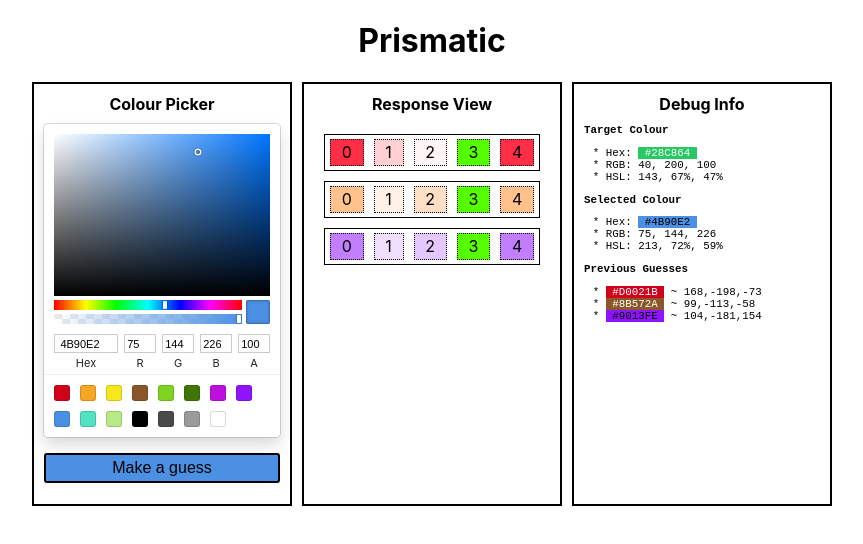
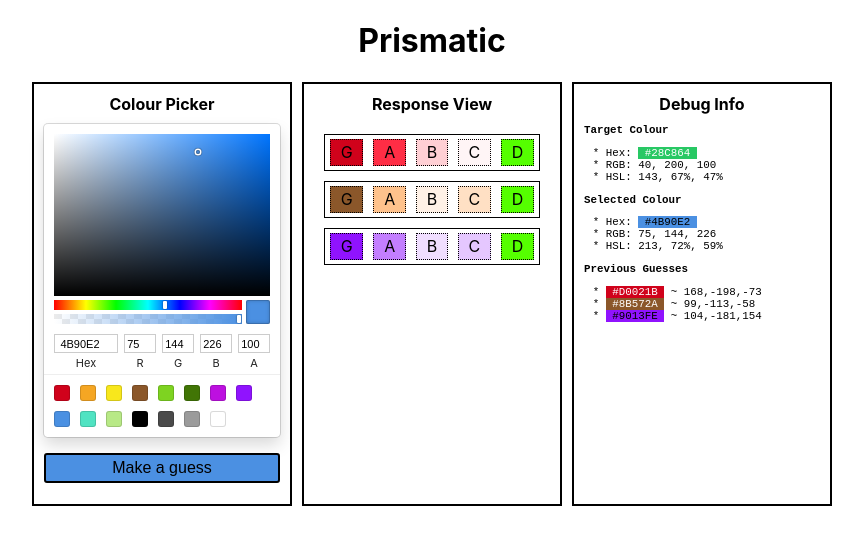
Before and after one commit to juniperab/prismatic, a React (Create React App) app: page / in a window 1280 px wide. Shown: the top 544 px of the page, without its empty margins (208-1071 px from the left). Built offline with nearby package versions, Linux system fonts and the light colour scheme.

Commit message:
Add labels to guess output

```diff
--- a/src/features/guess-display/GuessDisplay.tsx
+++ b/src/features/guess-display/GuessDisplay.tsx
@@ -38,7 +38,7 @@ const HintBox = styled.div`
   }
 `
 
-type HintColour = AnyColor | undefined
+type HintColour = {label: string, colour: AnyColor} | undefined
 
 export function GuessDisplay() {
     const { previousGuesses, target } = useAppSelector(selectColourGuesserState)
@@ -55,7 +55,13 @@ export function GuessDisplay() {
         const b = {h: hsvG.h, s: diffS, v: 100}
         const c = {h: hsvG.h, s: diffV, v: 100}
         const d = {h: 100, s: 100, v: 100}
-        return [a, b, c, d, a]
+        return [
+            {label: 'G', colour: guess},
+            {label: 'A', colour: a},
+            {label: 'B', colour: b},
+            {label: 'C', colour: c},
+            {label: 'D', colour: d},
+        ]
     }
 
     function renderGuessResult(guess: AnyColor, key?: number) {
@@ -64,14 +70,16 @@ export function GuessDisplay() {
             {
                 hints.map((hint, idx) => {
                     let hintStyle: CSSProperties = {}
+                    let hintText: string = ''
                     if (hint) {
                         hintStyle = {
-                            backgroundColor: toHex(hint)
+                            backgroundColor: toHex(hint.colour)
                         }
+                        hintText = hint.label
                     }
                     return (
                         <HintBox key={idx} style={hintStyle}>
-                            <span>{idx}</span>
+                            <span>{hintText}</span>
                         </HintBox>
                     )
                 })
```
